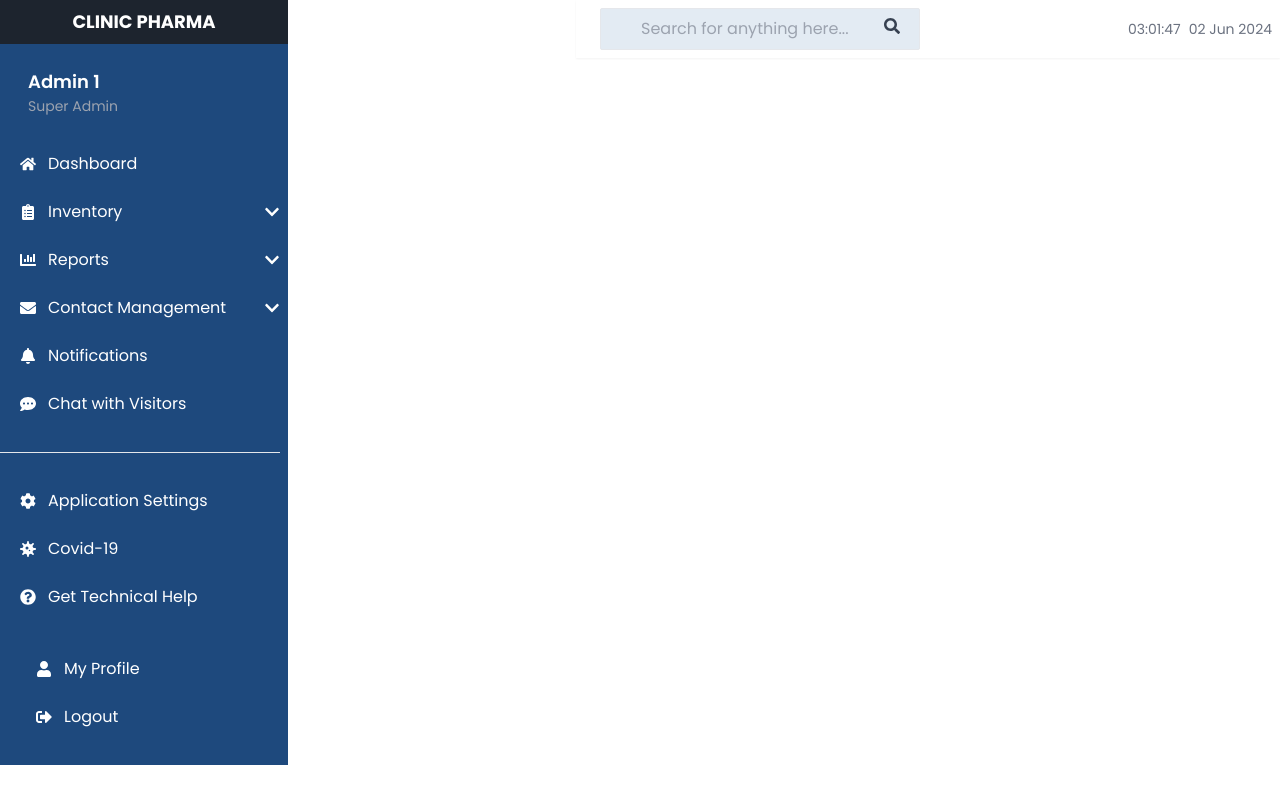
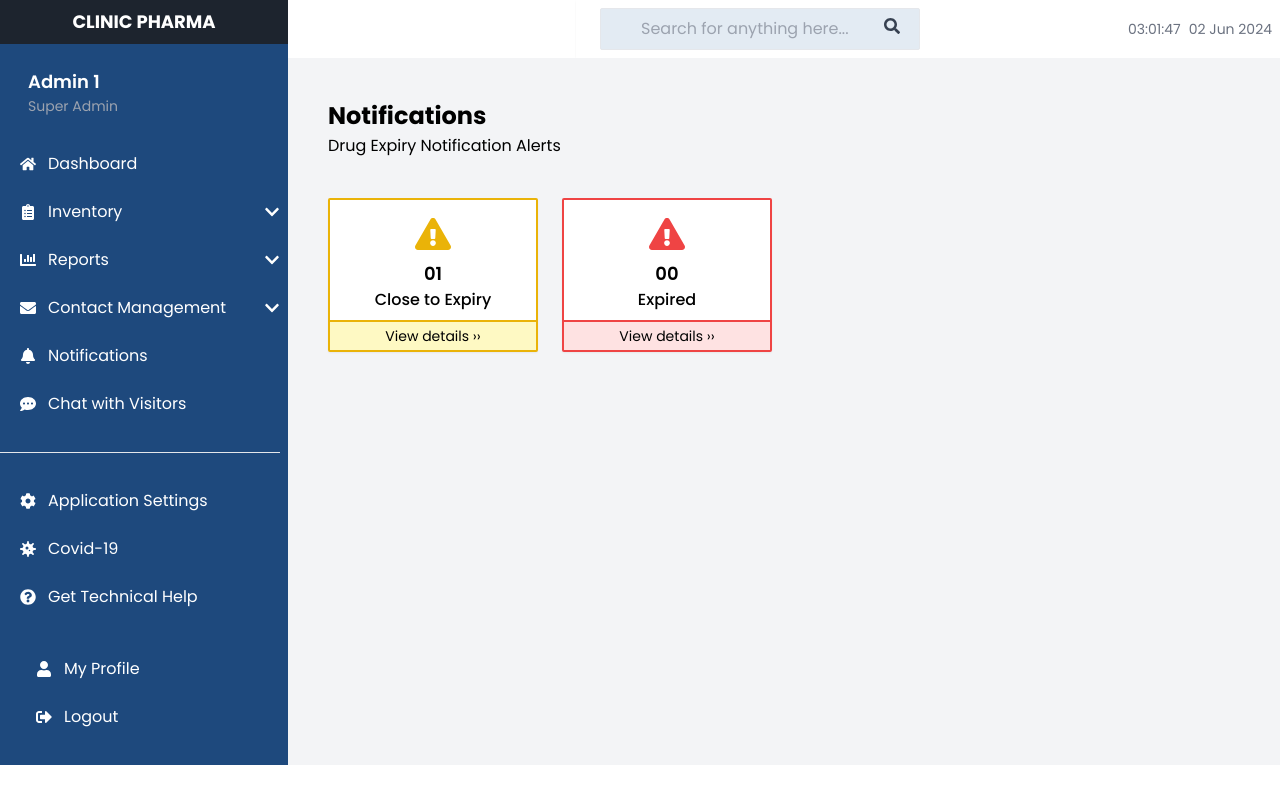
Before and after one commit to McCarthyCharles233/Final-Year-Project_Stock-Management-System, a React (Create React App) app in the folder pharmacy-management-system/: page /admin/notifications in a window 1280 px wide. Built offline with nearby package versions, Linux system fonts and the light colour scheme.

Commit message:
Added Notifications page

```diff
--- a/pharmacy-management-system/src/App.js
+++ b/pharmacy-management-system/src/App.js
@@ -11,6 +11,7 @@ import AddNewDrug from './Components/AddNewDrug';
 import MedicineGroup from './Components/MedicineGroup';
 import AppSettings from './Components/AppSettings';
 import UserList from './Components/UserList';
+import Notifications from './Components/Notifications';
 /* import ProtectedRoute from './Components/ProtectedRoute'; */
 
 function App() {
@@ -28,6 +29,7 @@ function App() {
           <Route path='medicinegroup' element={<MedicineGroup />} />
           <Route path='appsettings' element={<AppSettings />}/>
           <Route path='users' element={<UserList />}/>
+          <Route path='notifications' element={<Notifications />}/>
         </Route>
         <Route path="/" element={<Login />} />
       </Routes>
--- a/pharmacy-management-system/src/Components/Dashboard.js
+++ b/pharmacy-management-system/src/Components/Dashboard.js
@@ -1,5 +1,5 @@
 import React from 'react';
-import { FaFileAlt, FaDollarSign, FaPills, FaExclamationTriangle, FaChevronDown, FaChevronRight } from 'react-icons/fa';
+import { FaFileAlt, FaDollarSign, FaPills, FaExclamationTriangle} from 'react-icons/fa';
 import { NavLink } from 'react-router-dom';
 
 const Dashboard = () => {
--- a/pharmacy-management-system/src/Components/MedicineDetails.js
+++ b/pharmacy-management-system/src/Components/MedicineDetails.js
@@ -1,25 +1,73 @@
-import React from "react";
+import React, { useEffect, useState } from "react";
+import { useParams, useNavigate } from "react-router-dom";
 import { FaSearch, FaEdit, FaTrash } from 'react-icons/fa';
 
 const MedicineDetails = () => {
-    return(
+  const { id } = useParams(); // Get the medicine ID from the URL
+  const [medicine, setMedicine] = useState(null);
+  const navigate = useNavigate();
+
+  useEffect(() => {
+    // Fetch medicine details based on the ID
+    const fetchMedicine = async () => {
+      try {
+        const response = await fetch(`http://localhost:5000/api/medicines/${id}`);
+        if (response.ok) {
+          const data = await response.json();
+          setMedicine(data);
+        } else {
+          console.error('Failed to fetch medicine details');
+        }
+      } catch (error) {
+        console.error('Error fetching medicine details:', error);
+      }
+    };
+
+    fetchMedicine();
+  }, [id]);
+
+  const handleDelete = async () => {
+    try {
+      const response = await fetch(`http://localhost:5000/api/medicines/${id}`, {
+        method: 'DELETE',
+      });
+      if (response.ok) {
+        navigate('/'); // Redirect to the list page after deletion
+      } else {
+        console.error('Failed to delete medicine');
+      }
+    } catch (error) {
+      console.error('Error deleting medicine:', error);
+    }
+  };
+
+  if (!medicine) return <div>Loading...</div>;
+
+  return (
     <div className="flex bg-gray-100 flex-col h-full p-10">
       <div className="flex justify-between items-center">
         <div>
-                    <h1 style={{fontSize: 24}} className=" font-bold"> <span className='text-gray-500'>Inventory</span><span className='text-gray-500'> › List of Medicines</span><span> › Drug Name</span> </h1>
-                    <p>List of medicines available for sales</p>
+          <h1 style={{fontSize: 24}} className=" font-bold">
+            <span className='text-gray-500'>Inventory</span>
+            <span className='text-gray-500'> › List of Medicines</span>
+            <span> › {medicine.name}</span>
+          </h1>
+          <p>Details of the selected medicine</p>
         </div>
-                <button style={{backgroundColor: '#EDC268', color: '#FFFFFF', width: 144}} className="flex justify-center border p-2 rounded-md shadow-md"><FaEdit className="text-white m-1" />
+        <button style={{backgroundColor: '#EDC268', color: '#FFFFFF', width: 144}} className="flex justify-center border p-2 rounded-md shadow-md">
+          <FaEdit className="text-white m-1" />
           Edit Details
         </button>
       </div>
       <div className="flex justify-between mt-3">
         <div className="relative flex-1 max-w-xs">
-                <input style={{backgroundColor: '#E3EBF3'}}
+          <input
+            style={{backgroundColor: '#E3EBF3'}}
             type="text"
             className="border rounded-sm py-2 px-4 pl-10 w-full text-black"
             placeholder="Search in Medicine Details"
-                /><FaSearch className="absolute top-2.5 right-5 text-gray-700" />
+          />
+          <FaSearch className="absolute top-2.5 right-5 text-gray-700" />
         </div>
       </div>
       <div className="mt-5 grid grid-cols-1 md:grid-cols-2 gap-6">
@@ -29,12 +77,12 @@ const MedicineDetails = () => {
           </div>
           <div className='flex justify-between p-4'>
             <div className='p-2'>
-                            <p className='font-bold text-xl'>298</p>
-                            <p className=' font-medium'>Medicine ID</p>
+              <p className='font-bold text-xl'>{medicine.id}</p>
+              <p className='font-medium'>Medicine ID</p>
             </div>
             <div className='p-2'>
-                            <p className='font-bold text-xl'>24</p>
-                            <p className=' font-medium'>Medicine Groups</p>
+              <p className='font-bold text-xl'>{medicine.group}</p>
+              <p className='font-medium'>Medicine Group</p>
             </div>
           </div>
         </div>
@@ -45,16 +93,8 @@ const MedicineDetails = () => {
           </div>
           <div className='flex justify-between p-4'>
             <div className='p-2'>
-                            <p className='font-bold text-xl'>298</p>
-                            <p className=' font-medium'>Lifetime Supply</p>
-                        </div>
-                        <div className='p-2'>
-                            <p className='font-bold text-xl'>290</p>
-                            <p className=' font-medium'>Lifetime Sales</p>
-                        </div>
-                        <div className='p-2'>
-                            <p className='font-bold text-xl'>08</p>
-                            <p className=' font-medium'>Stock Left</p>
+              <p className='font-bold text-xl'>{medicine.quantity}</p>
+              <p className='font-medium'>Stock Left</p>
             </div>
           </div>
         </div>
@@ -65,7 +105,7 @@ const MedicineDetails = () => {
         </div>
         <div className='flex justify-between p-4'>
           <div className='p-2'>
-                        <p className=' font-medium'>Take this medication by mouth with or without food as directed by your doctor, usually once daily.</p>
+            <p className='font-medium'>{medicine.howToUse}</p>
           </div>
         </div>
       </div>
@@ -75,16 +115,14 @@ const MedicineDetails = () => {
         </div>
         <div className='flex justify-between p-4'>
           <div className='p-2'>
-                        <p className=' font-medium'>
-                            Dizziness, lightheadedness, drowsiness, nausea, vomiting, tiredness, excess saliva/drooling,
-                            blurred vision, weight gain, constipation, headache, and trouble sleeping may occur.
-                            If any of these effects persist or worsen, consult your doctor.
-                        </p>
+            <p className='font-medium'>{medicine.sideEffects}</p>
           </div>
         </div>
       </div>
       <div className="mt-3">
-                <button className="flex justify-center p-3 border text-red-500 border-red-500 rounded-md shadow-lg"><FaTrash className=" m-1" />Delete Medicine</button>
+        <button onClick={handleDelete} className="flex justify-center p-3 border text-red-500 border-red-500 rounded-md shadow-lg">
+          <FaTrash className="m-1" />Delete Medicine
+        </button>
       </div>
     </div>
   );
--- /dev/null
+++ b/pharmacy-management-system/src/Components/Notifications.js
@@ -0,0 +1,41 @@
+import React from "react";
+import { NavLink } from "react-router-dom";
+import { FaExclamationTriangle} from "react-icons/fa";
+
+const Notifications = () => {
+    return(
+        <div className="p-10 bg-gray-100 h-full">
+            <div>
+                <div>
+                    <h1 style={{fontSize: 24}} className=" font-bold">Notifications</h1>
+                    <p>Drug Expiry Notification Alerts</p>
+                </div>
+            </div>
+            <div className="grid grid-cols-1 md:grid-cols-2 lg:grid-cols-4 gap-6 mt-10">
+                <div>
+                    <div className="bg-white shadow-sm rounded-sm flex flex-col items-center h-max border-2 border-yellow-500">
+                        <FaExclamationTriangle className="text-4xl mt-4 text-yellow-500" />
+                        <h3 className="text-lg font-semibold mt-2">01</h3>
+                        <p className=' font-medium'>Close to Expiry</p>
+                        <NavLink className=" bg-yellow-100  text-sm w-full text-center mt-2 p-1 border-t-2 border-yellow-500" >
+                            <a href="#" >View details ››</a>
+                        </NavLink>
+                    </div>
+                </div>
+                <div>
+                    <div className="bg-white shadow-sm rounded-sm flex flex-col items-center h-max border-2 border-red-500">
+                        <FaExclamationTriangle className="text-4xl mt-4 text-red-500" />
+                        <h3 className="text-lg font-semibold mt-2">00</h3>
+                        <p className=' font-medium'>Expired</p>
+                        <NavLink className=" bg-red-100  text-sm w-full text-center mt-2 p-1 border-t-2 border-red-500" >
+                            <a href="#" >View details ››</a>
+                        </NavLink>
+                    </div>
+                </div>
+            </div>
+
+        </div>
+    );
+};
+
+export default Notifications;
--- a/pharmacy-management-system/src/Components/Sidebar.js
+++ b/pharmacy-management-system/src/Components/Sidebar.js
@@ -101,10 +101,10 @@ const Sidebar = () => {
                 </div>
               )}
             </div>
-            <a href="#" className="flex items-center space-x-3 py-3 p-5">
+            <NavLink className="flex items-center space-x-3 py-3 p-5" to='/admin/notifications'>
               <FaBell />
               <span>Notifications</span>
-            </a>
+            </NavLink>
             <a href="#" className="flex items-center space-x-3 py-3 p-5">
               <FaCommentDots />
               <span>Chat with Visitors</span>
```
Lines whose indentation alone changed are shown as unchanged.
